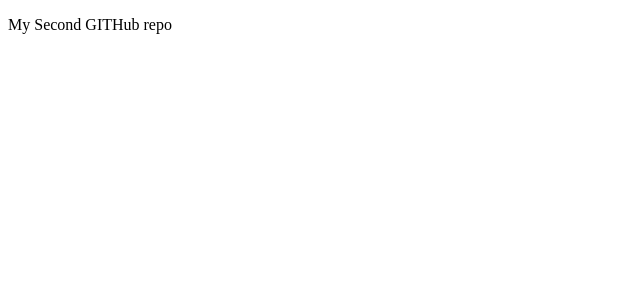
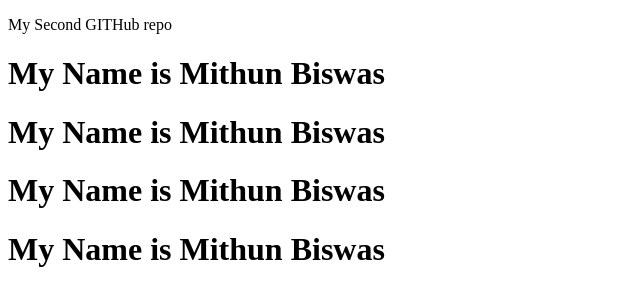
Before and after one commit to mithunbiswas1/git-second-ripo, a plain HTML site: page index.html in a window 1280 px wide. Shown: the whole page, without its empty margins (0-640 px from the left). Drawn offline with Linux system fonts and the light colour scheme.

Commit message:
added these codes

```diff
--- a/index.html
+++ b/index.html
@@ -8,5 +8,9 @@
 </head>
 <body>
     <p>My Second GITHub repo</p>
+    <h1>My Name is Mithun Biswas</h1>
+    <h1>My Name is Mithun Biswas</h1>
+    <h1>My Name is Mithun Biswas</h1>
+    <h1>My Name is Mithun Biswas</h1>
 </body>
 </html>
```
